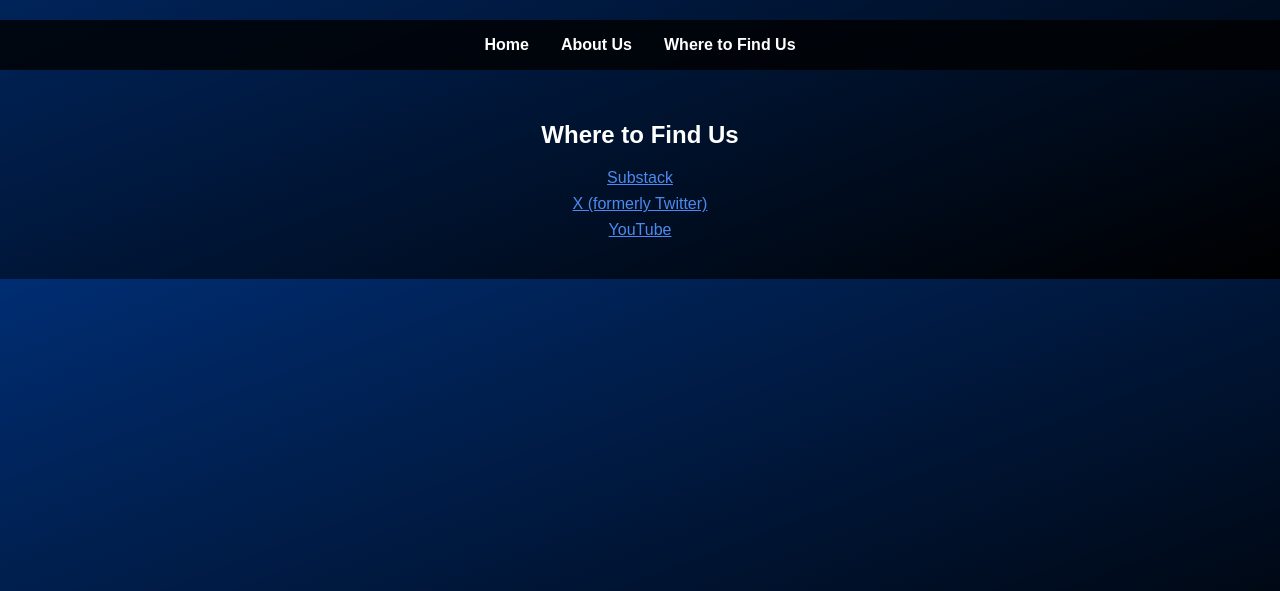
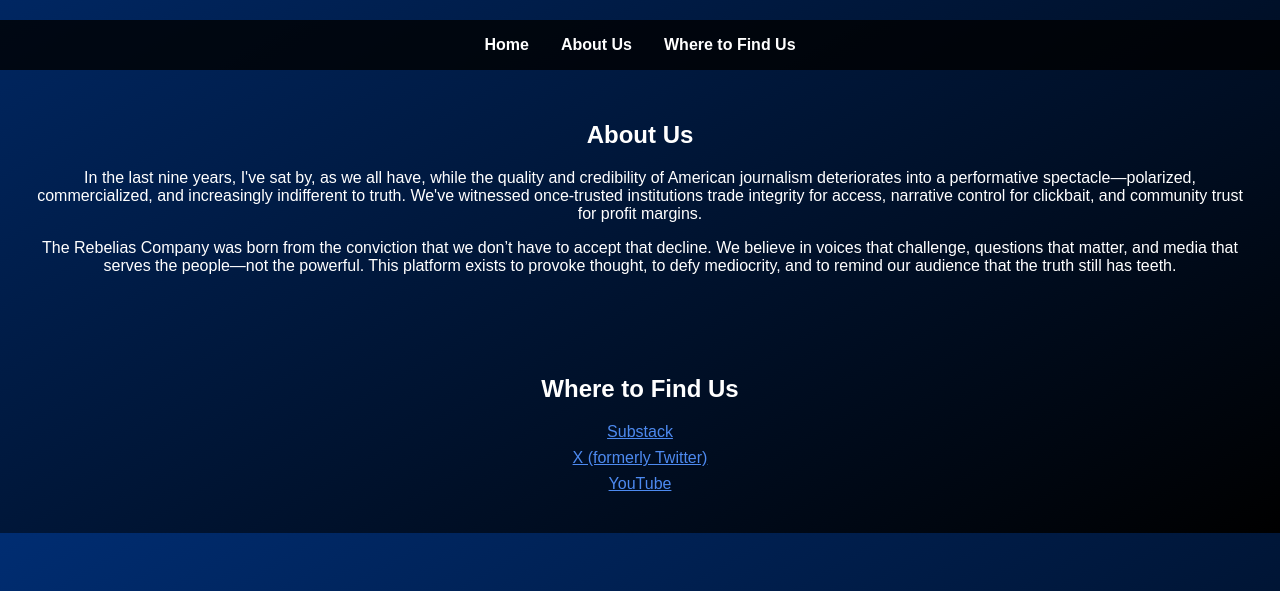
Before and after one commit to KasEl2088/trchq, a plain HTML site: page index.html in a window 1280 px wide. Shown: the part 209-800 px from the top of the page. Drawn offline with Linux system fonts and the light colour scheme.

Commit message:
Add files via upload
Overwrite?

```diff
--- a/index.html
+++ b/index.html
@@ -72,6 +72,16 @@
     <a href="#find-us">Where to Find Us</a>
   </nav>
 
+  <div class="content" id="about">
+    <h2>About Us</h2>
+    <p>
+      In the last nine years, I've sat by, as we all have, while the quality and credibility of American journalism deteriorates into a performative spectacle—polarized, commercialized, and increasingly indifferent to truth. We've witnessed once-trusted institutions trade integrity for access, narrative control for clickbait, and community trust for profit margins.
+    </p>
+    <p>
+      The Rebelias Company was born from the conviction that we don’t have to accept that decline. We believe in voices that challenge, questions that matter, and media that serves the people—not the powerful. This platform exists to provoke thought, to defy mediocrity, and to remind our audience that the truth still has teeth.
+    </p>
+  </div>
+
   <div class="content" id="find-us">
     <h2>Where to Find Us</h2>
     <div class="links">
```
